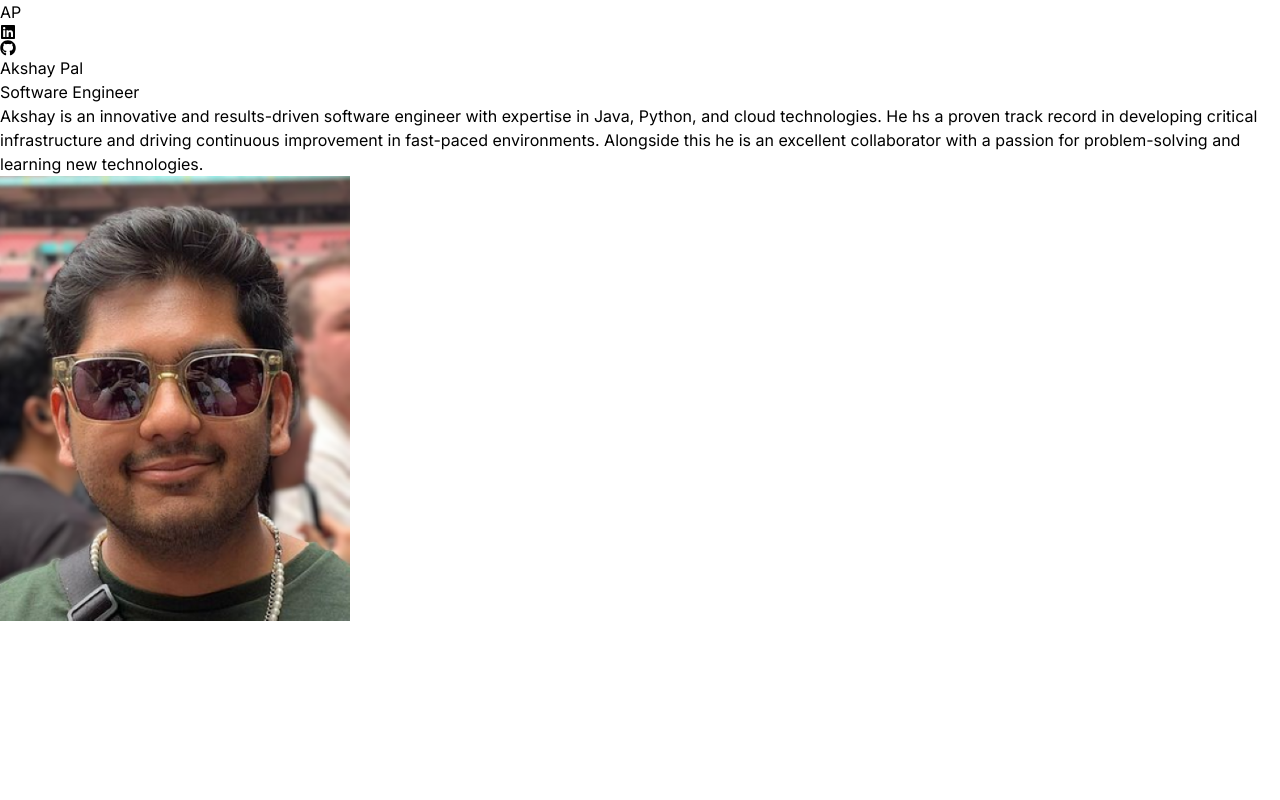
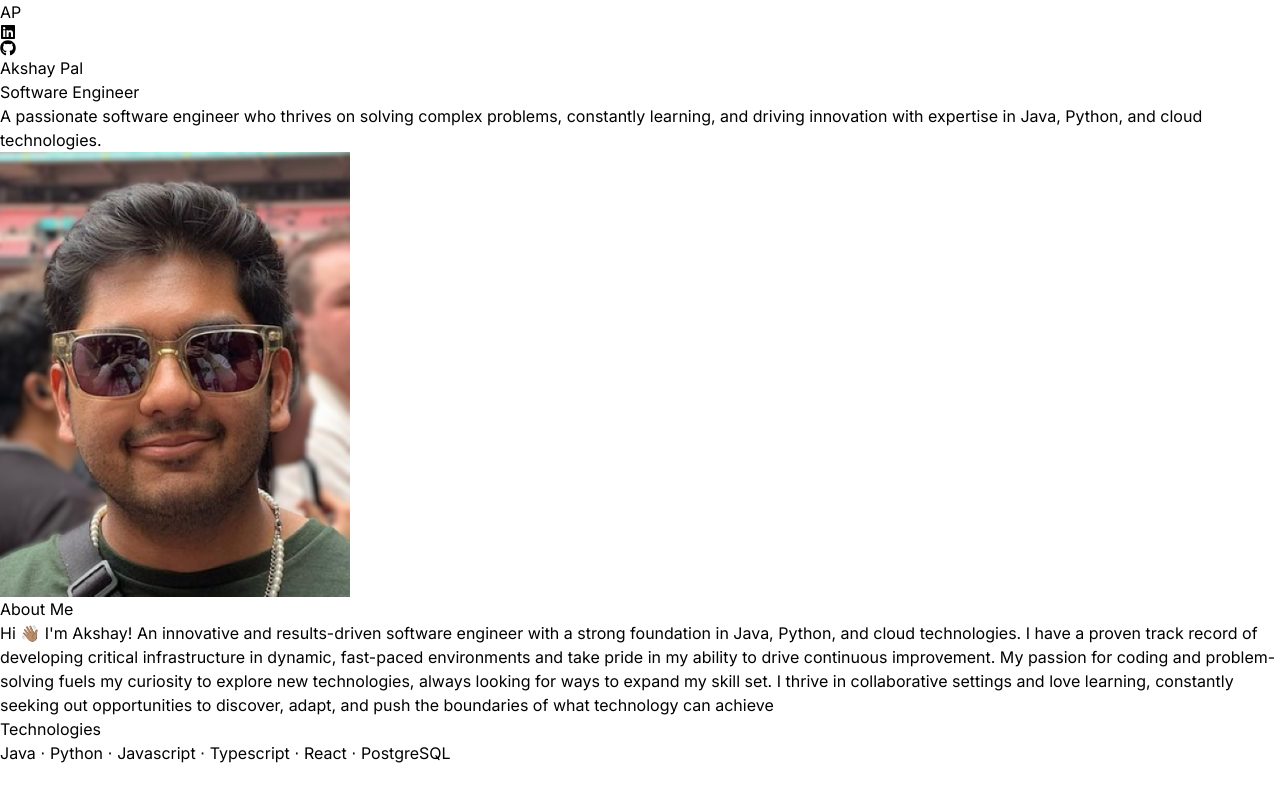
Before and after one commit to akshaypal123/gui-portfolio-website, a React (Vite) app: page / in a window 1280 px wide. Built offline with nearby package versions, Linux system fonts and the light colour scheme.

Commit message:
added about me and technologies sections

```diff
--- a/src/App.jsx
+++ b/src/App.jsx
@@ -1,16 +1,20 @@
 import React from 'react';
 import Navbar from './components/Navbar';
 import Hero from './components/Hero';
+import About from './components/About';
+import Tech from './components/Tech';
 
 export default function App() {
   return (
     <div className='over-flow-x-hidden text-neutral-300 antialiased selection:bg-orange-300 selection:text-orange-900'>
-      <div className='flixed top-0 -z-10 h-full w-full'></div>
-      <div className="absolute top-0 z-[-2] h-screen w-screen bg-neutral-950 bg-[radial-gradient(ellipse_80%_80%_at_50%_-20%,rgba(120,119,198,0.3),rgba(255,255,255,0))]"></div>
-
+      <div className='fixed top-0 -z-10 h-full w-full'>
+        <div className="absolute top-0 z-[-2] h-screen w-screen bg-neutral-950 bg-[radial-gradient(ellipse_80%_80%_at_50%_-20%,rgba(120,119,198,0.3),rgba(255,255,255,0))]"></div>
+      </div>
       <div className='container mx-auto px-8'>
         <Navbar />
         <Hero />
+        <About />
+        <Tech />
       </div>
     </div>
   );
--- /dev/null
+++ b/src/components/About.jsx
@@ -0,0 +1,17 @@
+import React from 'react'
+import { ABOUT_TEXT } from '../constants/index.js';
+
+const About = () => {
+    return (
+        <div className='border-b pb-4'>
+            <h2 className='my-20 text-pink-300 text-center text-5xl'>
+                About Me
+            </h2>
+            <div className='flex flex-wrap w-full justify-center text-2xl text-center'>
+                <p className='maxw-xl pb-20'>{ABOUT_TEXT}</p>
+            </div>
+        </div>
+    )
+}
+
+export default About
--- a/src/components/Hero.jsx
+++ b/src/components/Hero.jsx
@@ -9,10 +9,10 @@ const Hero = () => {
                 <div className='w-full lg:w-1/2'>
                     <div className='flex flex-col items-center lg:items-start'>
                         <h1 className='pb-10 text-6xl font-thin tracking-tight lg:mt-8 lg:text-8xl'>Akshay Pal</h1>
-                        <span className='h-12 bg-gradient-to-r from-pink-300 via-slate-500 to-purple-500 bg-clip-text text-4xl tracking-tight text-transparent'>
+                        <span className='h-14 bg-gradient-to-r from-pink-300 via-slate-500 to-purple-500 bg-clip-text text-5xl tracking-tight text-transparent'>
                             Software Engineer
                         </span>
-                        <p className='my-2 max-w-xl py-6 text-lg font-normal tracking-tighter'>
+                        <p className='my-2 max-w-xl py-6 text-2xl font-normal tracking-tighter'>
                             {HERO_CONTENT}
                         </p>
                     </div>
--- a/src/components/Navbar.jsx
+++ b/src/components/Navbar.jsx
@@ -9,8 +9,8 @@ const Navbar = () => {
                 <h1 className='text-4xl font-bold'>AP</h1>
             </div>
             <div className='m-8 flex items center justify-center gap-4 text-2xl'>
-                <FaLinkedin />
-                <FaGithub />
+                <a href=''><FaLinkedin /></a>
+                <a href=''><FaGithub /></a>
             </div>
         </nav>
     );
--- /dev/null
+++ b/src/components/Tech.jsx
@@ -0,0 +1,23 @@
+import React from 'react';
+import { RiReactjsLine } from 'react-icons/ri';
+import { DiJsBadge } from "react-icons/di";
+
+const Tech = () => {
+  return (
+    <div className='border-b border-neutral-900 pb-24'>
+      <h2 className='my-20 text-center text-4xl text-pink-300'>Technologies</h2>
+      <div className='flex flex-wrap items-center justify-center gap-4'>
+        <p className='text-3xl font-light'>
+            <span className='text-[#6e0101]'>Java</span><span className='text-[#ffffff]'> ⋅ </span>
+            <span className='text-[#3776ab]'>Python</span><span className='text-[#ffffff]'> ⋅ </span>
+            <span className='text-[#f7df1e]'>Javascript</span><span className='text-[#ffffff]'> ⋅ </span>
+            <span className='text-[#007acc]'>Typescript</span><span className='text-[#ffffff]'> ⋅ </span>
+            <span className='text-[#00d8ff]'>React</span><span className='text-[#ffffff]'> ⋅ </span>
+            <span className='text-sky-700'>PostgreSQL</span>
+        </p>
+      </div>
+    </div>
+  )
+}
+
+export default Tech
--- a/src/constants/index.js
+++ b/src/constants/index.js
@@ -1,6 +1,6 @@
-export const HERO_CONTENT = `Akshay is an innovative and results-driven software engineer with expertise in Java, Python, and cloud technologies. He hs a proven track record in developing critical infrastructure and driving continuous improvement in fast-paced environments. Alongside this he is an excellent collaborator with a passion for problem-solving and learning new technologies.`;
+export const HERO_CONTENT = `A passionate software engineer who thrives on solving complex problems, constantly learning, and driving innovation with expertise in Java, Python, and cloud technologies.`;
 
-export const ABOUT_TEXT = `I am a dedicated and versatile full stack developer with a passion for creating efficient and user-friendly web applications. With 5 years of professional experience, I have worked with a variety of technologies, including React, Next.js, Node.js, MySQL, PostgreSQL, and MongoDB. My journey in web development began with a deep curiosity for how things work, and it has evolved into a career where I continuously strive to learn and adapt to new challenges. I thrive in collaborative environments and enjoy solving complex problems to deliver high-quality solutions. Outside of coding, I enjoy staying active, exploring new technologies, and contributing to open-source projects.`;
+export const ABOUT_TEXT = `Hi 👋🏽 I'm Akshay! An innovative and results-driven software engineer with a strong foundation in Java, Python, and cloud technologies. I have a proven track record of developing critical infrastructure in dynamic, fast-paced environments and take pride in my ability to drive continuous improvement. My passion for coding and problem-solving fuels my curiosity to explore new technologies, always looking for ways to expand my skill set. I thrive in collaborative settings and love learning, constantly seeking out opportunities to discover, adapt, and push the boundaries of what technology can achieve`;
 
 export const EXPERIENCES = [
   {
```
